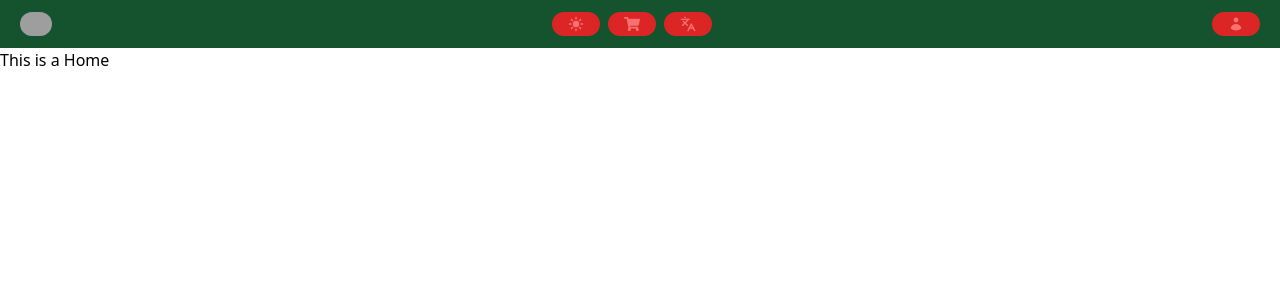
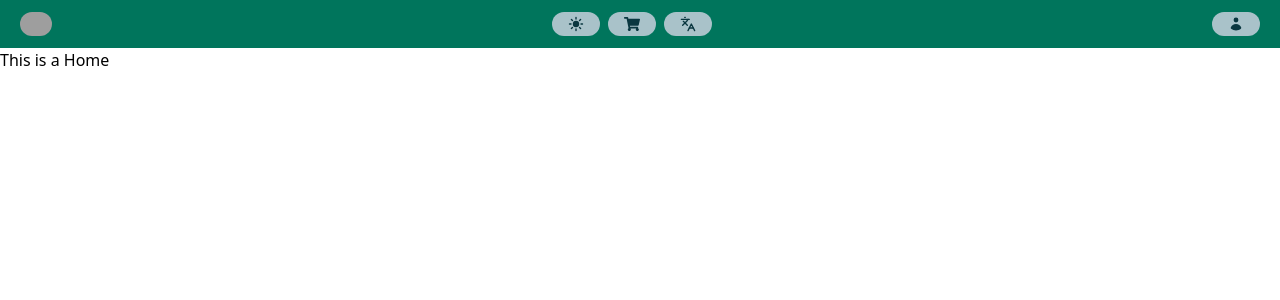
Before and after one commit to qwik-zgheib/plants-project, a React (Vite) app: page /home in a window 1280 px wide. Shown: the top 300 px of the page. Built offline with nearby package versions, Linux system fonts and the light colour scheme; grey boxes are pictures that could not be loaded.

Commit message:
feat: modify navbar

```diff
--- a/src/components/Navbar.tsx
+++ b/src/components/Navbar.tsx
@@ -1,4 +1,4 @@
-import React from 'react';
+import React, { useState } from 'react';
 
 import { Outlet } from 'react-router-dom';
 
@@ -17,12 +17,32 @@ interface IItems {
   fnHandle: () => void;
 }
 
-const NavbarBtn = ({ text, icon, path, fnHandle }: Omit<IItems, 'name'>) => {
-  console.log(text, path);
+const NavbarBtn = ({ text, icon, path }: Omit<IItems, 'name'>) => {
+  const [showText, setShowText] = useState(false);
+
+  const handleHover = () => {
+    if (text) {
+      setShowText(true);
+    }
+  };
+
+  const handleLeaveHover = () => {
+    setShowText(false);
+  };
+
+  const handlePath = () => {
+    console.log(`you are clicking ${path}`);
+  };
 
   return (
-    <button className="bg-red-600 hover:bg-red-500 text-red-400 hover:text-red-300 px-4 py-1 rounded-full" onClick={fnHandle}>
+    <button
+      className="flex flex-row bg-[#A9C2C9] hover:bg-[#C5CFC6] text-[#0A3740] hover:text-[#951F2B] px-4 py-1 rounded-full flex-nowrap justify-center items-center gap-1"
+      onClick={handlePath}
+      onMouseEnter={handleHover}
+      onMouseLeave={handleLeaveHover}
+    >
       {icon}
+      {showText && <span>{text}</span>}
     </button>
   );
 };
@@ -31,14 +51,16 @@ const Navbar: React.FC = () => {
   const centerIcons: IItems[] = [
     { name: 'light', icon: <IoSunny />, fnHandle: () => console.log('light') },
     { name: 'market', text: 'shopping cart', icon: <FaShoppingCart />, path: '/shop', fnHandle: () => console.log('market') },
-    { name: 'lang', icon: <LuLanguages />, fnHandle: () => console.log('lang') },
+    { name: 'lang', text: 'es', icon: <LuLanguages />, fnHandle: () => console.log('lang') },
   ];
 
-  const rightIcons: IItems[] = [{ name: 'logout', text: 'sign in', icon: <HiMiniUser />, path: '/login', fnHandle: () => console.log('login') }];
+  const rightIcons: IItems[] = [
+    { name: 'logout', text: 'sign in/sign up', icon: <HiMiniUser />, path: '/login', fnHandle: () => console.log('login') },
+  ];
 
   return (
     <div className="flex flex-col">
-      <div className="flex flex-row justify-between items-center bg-green-900 px-5 py-3">
+      <div className="flex flex-row justify-between items-center bg-[#00755C] px-5 py-3">
         <img src={logo} alt="Tree Icon" className="rounded-full  w-8" />
         <div className="flex flex-row gap-2">
           {centerIcons.map((item) => (
```
